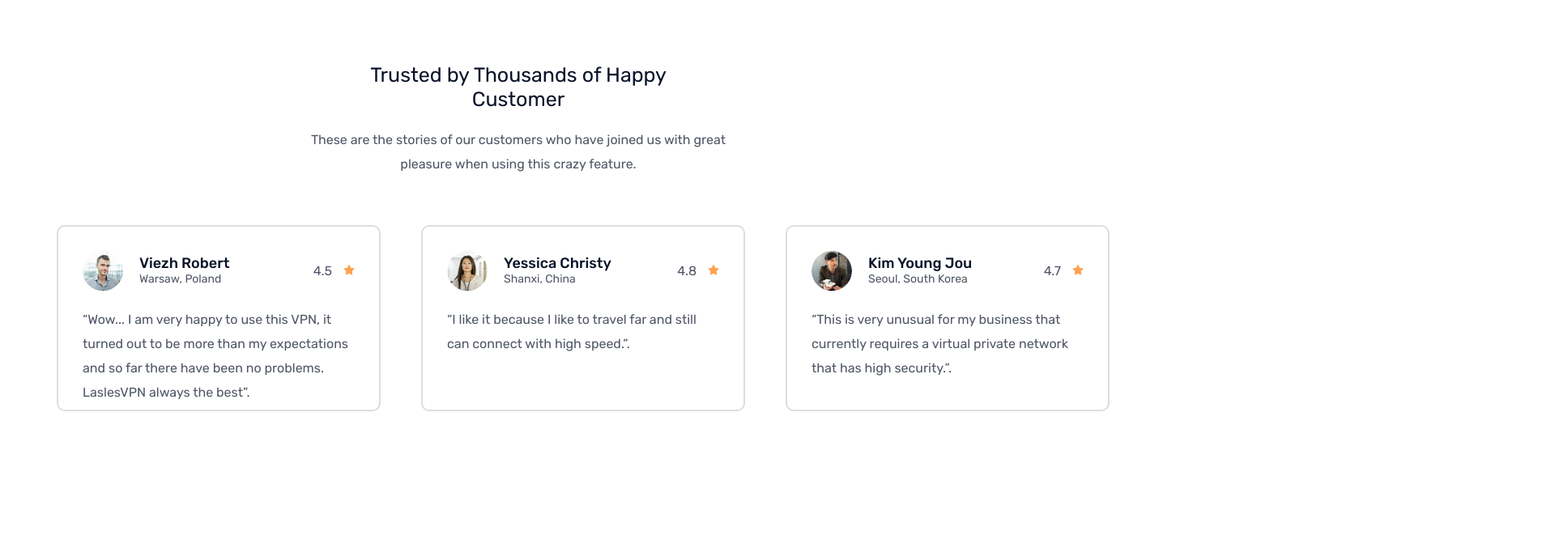
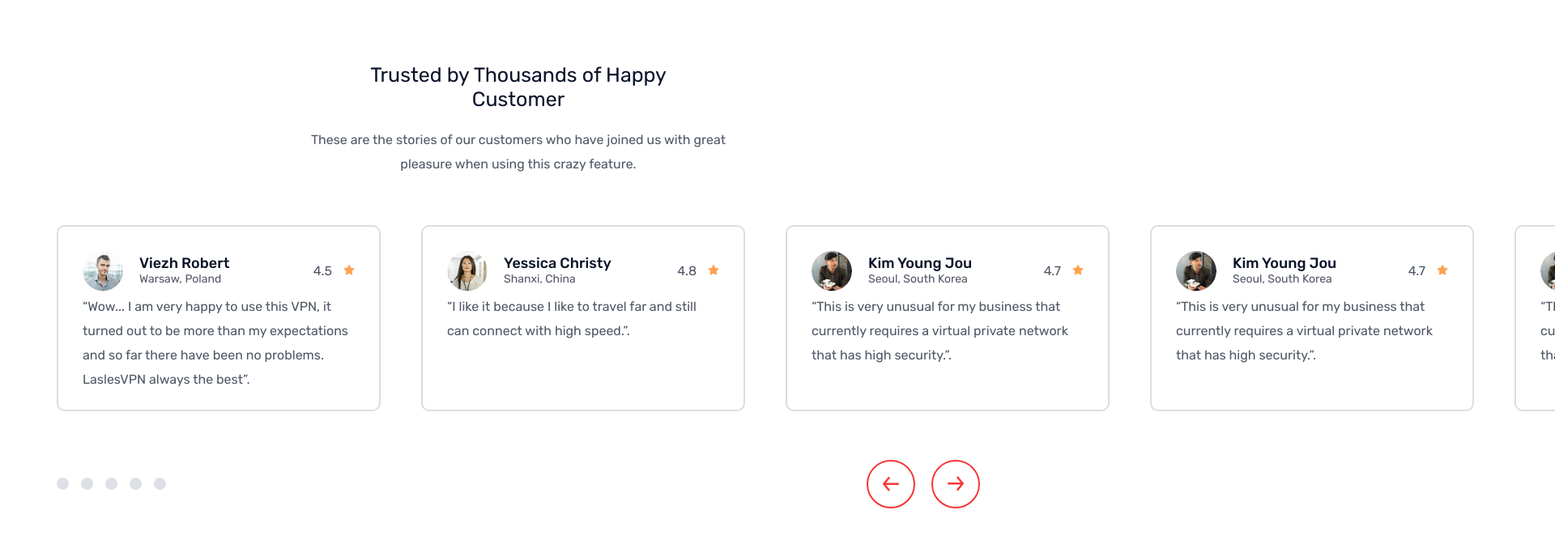
Before and after one commit to kevscript/lasles, a website built with webpack: page src/index.html in a window 1280 px wide. Shown: the part 3873-4540 px from the top of the page at 81% size, 1920 px wide, since content can reach past the window. Before the commit the page ends 4381 px from the top, so only its background shows below. Built offline with nearby package versions, Linux system fonts and the light colour scheme.

Commit message:
added action elements to testimonials section (not functional yet)

```diff
--- a/src/index.html
+++ b/src/index.html
@@ -446,7 +446,96 @@
                 virtual private network that has high security.”.
               </p>
             </li>
+
+            <li class="testimonial">
+              <div class="testimonial__header">
+                <div class="testimonial__avatar-container">
+                  <img
+                    src="./assets/avatar3.png"
+                    alt="profile picture"
+                    class="testimonial__avatar"
+                  />
+                </div>
+                <div class="testimonial__info">
+                  <h5>Kim Young Jou</h5>
+                  <p>Seoul, South Korea</p>
+                </div>
+                <div class="testimonial__rating">
+                  <span>4.7</span>
+                  <img src="./assets/star.svg" alt="rating" />
+                </div>
+              </div>
+              <p class="testimonial__quote">
+                “This is very unusual for my business that currently requires a
+                virtual private network that has high security.”.
+              </p>
+            </li>
+
+            <li class="testimonial">
+              <div class="testimonial__header">
+                <div class="testimonial__avatar-container">
+                  <img
+                    src="./assets/avatar3.png"
+                    alt="profile picture"
+                    class="testimonial__avatar"
+                  />
+                </div>
+                <div class="testimonial__info">
+                  <h5>Kim Young Jou</h5>
+                  <p>Seoul, South Korea</p>
+                </div>
+                <div class="testimonial__rating">
+                  <span>4.7</span>
+                  <img src="./assets/star.svg" alt="rating" />
+                </div>
+              </div>
+              <p class="testimonial__quote">
+                “This is very unusual for my business that currently requires a
+                virtual private network that has high security.”.
+              </p>
+            </li>
           </ul>
+
+          <div class="testimonials__actions">
+            <div class="testimonials__markers">
+              <div class="testimonials__marker"></div>
+              <div class="testimonials__marker"></div>
+              <div class="testimonials__marker"></div>
+              <div class="testimonials__marker"></div>
+              <div class="testimonials__marker"></div>
+            </div>
+
+            <div class="testimonials__buttons">
+              <button class="button-circle">
+                <svg
+                  width="20"
+                  height="19"
+                  viewBox="0 0 20 19"
+                  fill="none"
+                  xmlns="http://www.w3.org/2000/svg"
+                >
+                  <path
+                    d="M1.25 8.00291H16.075L11.5375 2.55291C11.3253 2.29764 11.2232 1.96854 11.2537 1.638C11.2842 1.30747 11.4447 1.00258 11.7 0.790408C11.9553 0.578235 12.2844 0.476157 12.6149 0.506632C12.9454 0.537107 13.2503 0.697637 13.4625 0.952908L19.7125 8.45291C19.7545 8.51256 19.7922 8.57523 19.825 8.64041C19.825 8.70291 19.825 8.74041 19.9125 8.80291C19.9692 8.94623 19.9988 9.0988 20 9.25291C19.9988 9.40702 19.9692 9.55958 19.9125 9.70291C19.9125 9.76541 19.9125 9.80291 19.825 9.86541C19.7922 9.93058 19.7545 9.99325 19.7125 10.0529L13.4625 17.5529C13.345 17.694 13.1978 17.8075 13.0314 17.8853C12.8651 17.963 12.6836 18.0032 12.5 18.0029C12.2079 18.0035 11.9249 17.9018 11.7 17.7154C11.5734 17.6105 11.4688 17.4816 11.3921 17.3362C11.3154 17.1907 11.2682 17.0316 11.2531 16.8679C11.238 16.7042 11.2553 16.5391 11.3041 16.3821C11.3529 16.2251 11.4322 16.0792 11.5375 15.9529L16.075 10.5029H1.25C0.91848 10.5029 0.600536 10.3712 0.366116 10.1368C0.131695 9.90237 0 9.58443 0 9.25291C0 8.92139 0.131695 8.60345 0.366116 8.36902C0.600536 8.1346 0.91848 8.00291 1.25 8.00291Z"
+                    fill="white"
+                  />
+                </svg>
+              </button>
+              <button class="button-circle">
+                <svg
+                  width="20"
+                  height="19"
+                  viewBox="0 0 20 19"
+                  fill="none"
+                  xmlns="http://www.w3.org/2000/svg"
+                >
+                  <path
+                    d="M1.25 8.00291H16.075L11.5375 2.55291C11.3253 2.29764 11.2232 1.96854 11.2537 1.638C11.2842 1.30747 11.4447 1.00258 11.7 0.790408C11.9553 0.578235 12.2844 0.476157 12.6149 0.506632C12.9454 0.537107 13.2503 0.697637 13.4625 0.952908L19.7125 8.45291C19.7545 8.51256 19.7922 8.57523 19.825 8.64041C19.825 8.70291 19.825 8.74041 19.9125 8.80291C19.9692 8.94623 19.9988 9.0988 20 9.25291C19.9988 9.40702 19.9692 9.55958 19.9125 9.70291C19.9125 9.76541 19.9125 9.80291 19.825 9.86541C19.7922 9.93058 19.7545 9.99325 19.7125 10.0529L13.4625 17.5529C13.345 17.694 13.1978 17.8075 13.0314 17.8853C12.8651 17.963 12.6836 18.0032 12.5 18.0029C12.2079 18.0035 11.9249 17.9018 11.7 17.7154C11.5734 17.6105 11.4688 17.4816 11.3921 17.3362C11.3154 17.1907 11.2682 17.0316 11.2531 16.8679C11.238 16.7042 11.2553 16.5391 11.3041 16.3821C11.3529 16.2251 11.4322 16.0792 11.5375 15.9529L16.075 10.5029H1.25C0.91848 10.5029 0.600536 10.3712 0.366116 10.1368C0.131695 9.90237 0 9.58443 0 9.25291C0 8.92139 0.131695 8.60345 0.366116 8.36902C0.600536 8.1346 0.91848 8.00291 1.25 8.00291Z"
+                    fill="white"
+                  />
+                </svg>
+              </button>
+            </div>
+          </div>
         </div>
       </div>
     </section>
--- a/src/styles/layout/_testimonials.scss
+++ b/src/styles/layout/_testimonials.scss
@@ -1,5 +1,5 @@
 .section-testimonials {
-  padding-top: 75px;
+  padding: 75px 0 65px;
 }
 
 .testimonials {
@@ -22,9 +22,11 @@
   }
 
   .testimonials__list {
-    position: absolute;
     display: flex;
     margin-top: 60px;
+    flex-wrap: nowrap;
+    flex-direction: row;
+    width: 500%;
 
     .testimonial {
       padding: 30px;
@@ -36,7 +38,7 @@
       .testimonial__header {
         display: flex;
         align-items: center;
-        margin-bottom: 20px;
+        margin-bottom: 4px;
 
         .testimonial__avatar-container {
           display: flex;
@@ -83,4 +85,35 @@
       }
     }
   }
+
+  .testimonials__actions {
+    margin-top: 60px;
+    display: flex;
+    justify-content: space-between;
+    align-items: center;
+
+    .testimonials__markers {
+      display: flex;
+
+      .testimonials__marker {
+        width: 15px;
+        height: 15px;
+        background: $grey;
+        border-radius: 100%;
+        margin-right: 15px;
+      }
+    }
+
+    .testimonials__buttons {
+      display: flex;
+
+      button {
+        margin-left: 20px;
+
+        &:first-of-type {
+          transform: rotate(180deg);
+        }
+      }
+    }
+  }
 }
```
